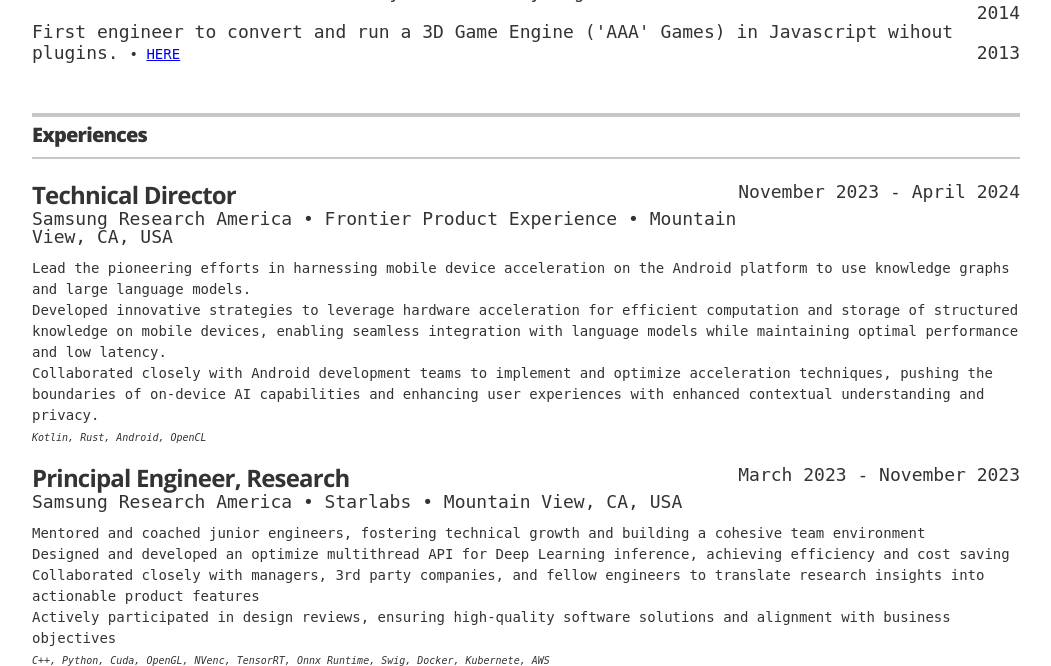
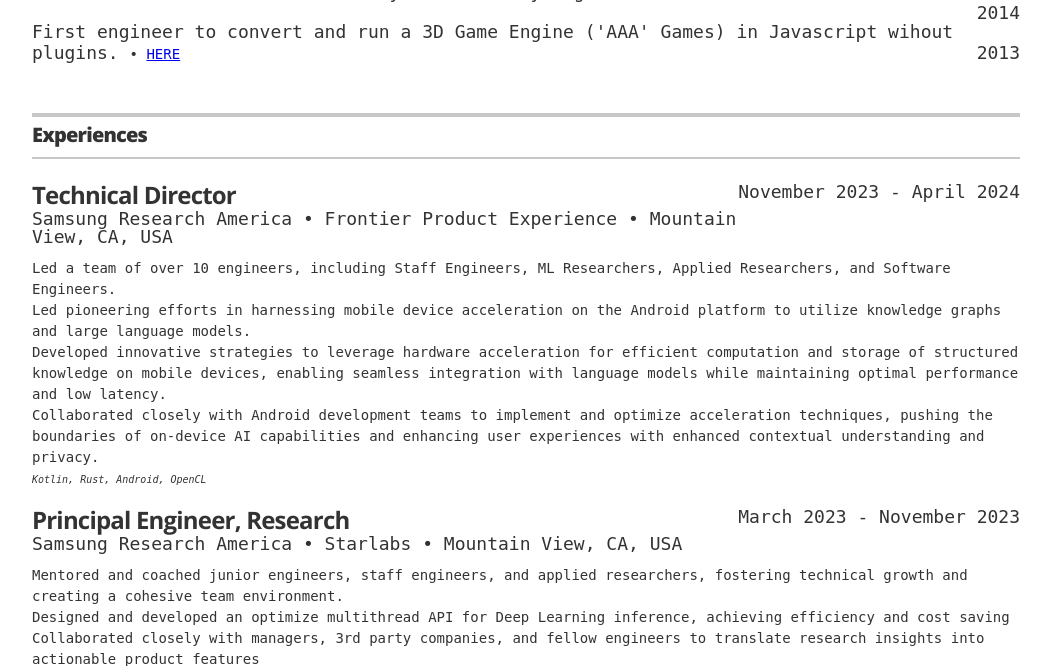
Before and after one commit to anthonyliot/profile, a Jekyll site: the page built from docs/index.html, in a window 1280 px wide and 900 px high, scrolled down 1302 px, cut to the strip 0-666 px from the top of the window. Shown: the whole strip, without its empty margins (114-1165 px from the left). Built offline with Jekyll 4.4.1, drawn with Linux system fonts in a browser that asks for light colours; some of the changed text lies outside the part shown.

Commit message:
Update resume
Signed-off-by: Anthony Liot <wolfviking0@yahoo.com>

```diff
--- a/docs/_data/experiences.yml
+++ b/docs/_data/experiences.yml
@@ -8,10 +8,11 @@
   place: Mountain View, CA, USA
   link: empty
   lab: Frontier Product Experience
-  descs: desc1,desc2,desc3
-  desc1: Lead the pioneering efforts in harnessing mobile device acceleration on the Android platform to use knowledge graphs and large language models.
-  desc2: Developed innovative strategies to leverage hardware acceleration for efficient computation and storage of structured knowledge on mobile devices, enabling seamless integration with language models while maintaining optimal performance and low latency.
-  desc3: Collaborated closely with Android development teams to implement and optimize acceleration techniques, pushing the boundaries of on-device AI capabilities and enhancing user experiences with enhanced contextual understanding and privacy.
+  descs: desc1,desc2,desc3,desc4
+  desc1: Led a team of over 10 engineers, including Staff Engineers, ML Researchers, Applied Researchers, and Software Engineers.
+  desc2: Led pioneering efforts in harnessing mobile device acceleration on the Android platform to utilize knowledge graphs and large language models.
+  desc3: Developed innovative strategies to leverage hardware acceleration for efficient computation and storage of structured knowledge on mobile devices, enabling seamless integration with language models while maintaining optimal performance and low latency.
+  desc4: Collaborated closely with Android development teams to implement and optimize acceleration techniques, pushing the boundaries of on-device AI capabilities and enhancing user experiences with enhanced contextual understanding and privacy.
   technologies: Kotlin, Rust, Android, OpenCL
   projects:
 
@@ -23,7 +24,7 @@
   link: neonlife.ai
   lab: Starlabs
   descs: desc1,desc2,desc3,desc4
-  desc1: Mentored and coached junior engineers, fostering technical growth and building a cohesive team environment
+  desc1: Mentored and coached junior engineers, staff engineers, and applied researchers, fostering technical growth and creating a cohesive team environment.
   desc2: Designed and developed an optimize multithread API for Deep Learning inference, achieving efficiency and cost saving
   desc3: Collaborated closely with managers, 3rd party companies, and fellow engineers to translate research insights into actionable product features
   desc4: Actively participated in design reviews, ensuring high-quality software solutions and alignment with business objectives
--- a/docs/_data/perso.yml
+++ b/docs/_data/perso.yml
@@ -1,6 +1,6 @@
 perso:
   address: 1277 Copper Peak Ln, San Jose, CA 95120, USA
-  title: Technical Director
+  title: Principal Engineer
   firstname: Anthony
   middlename: S.
   familyname: Liot
--- a/docs/_data/resume.yml
+++ b/docs/_data/resume.yml
@@ -1,2 +1,2 @@
 resume:
-  description: Technical Director with a proven track record of leading complex projects and driving technical excellence. Seeking a challenging role at a company to leverage strong individual contributor skills and expertise in software architecture, design, and development to contribute to the company's success.
+  description: Principal Engineer with a proven track record of leading complex projects and driving technical excellence. Seeking a challenging role at a company to leverage strong individual contributor skills and expertise in software architecture, design, and development to contribute to the company's success.
```
